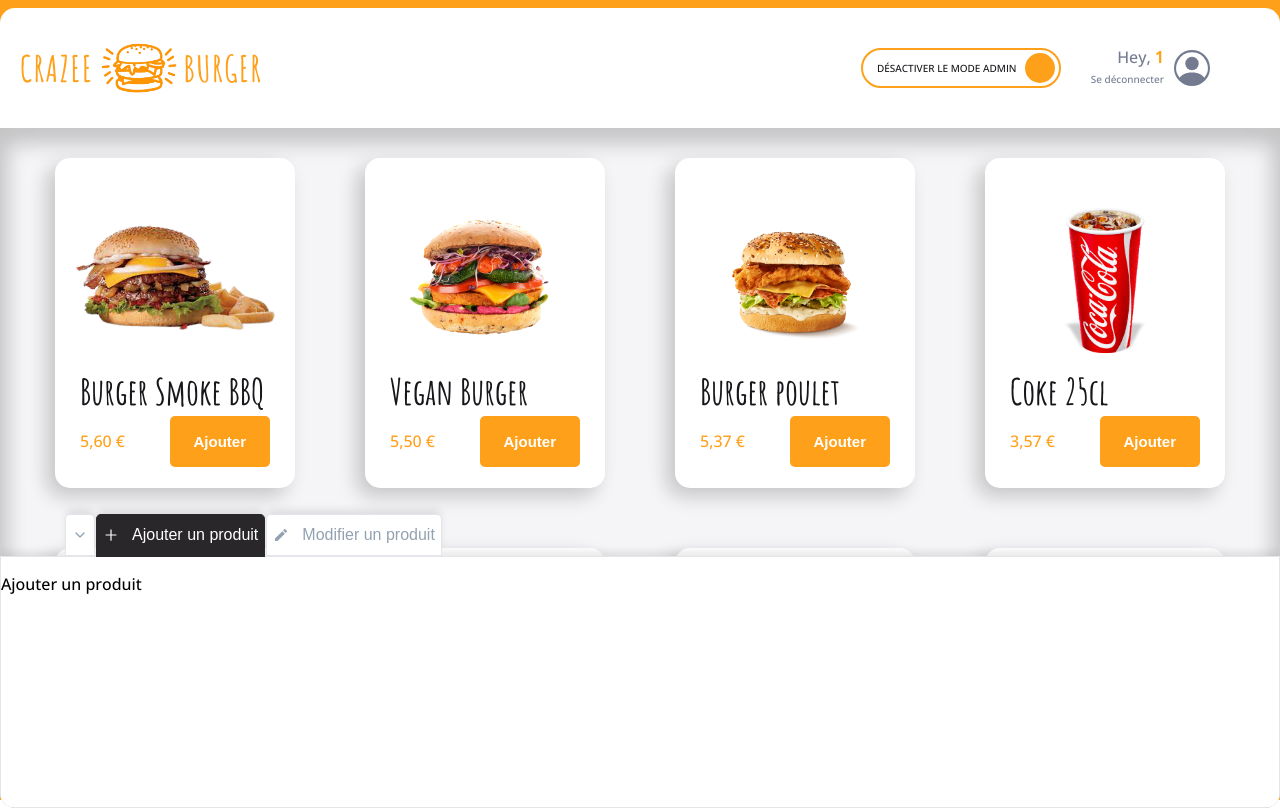
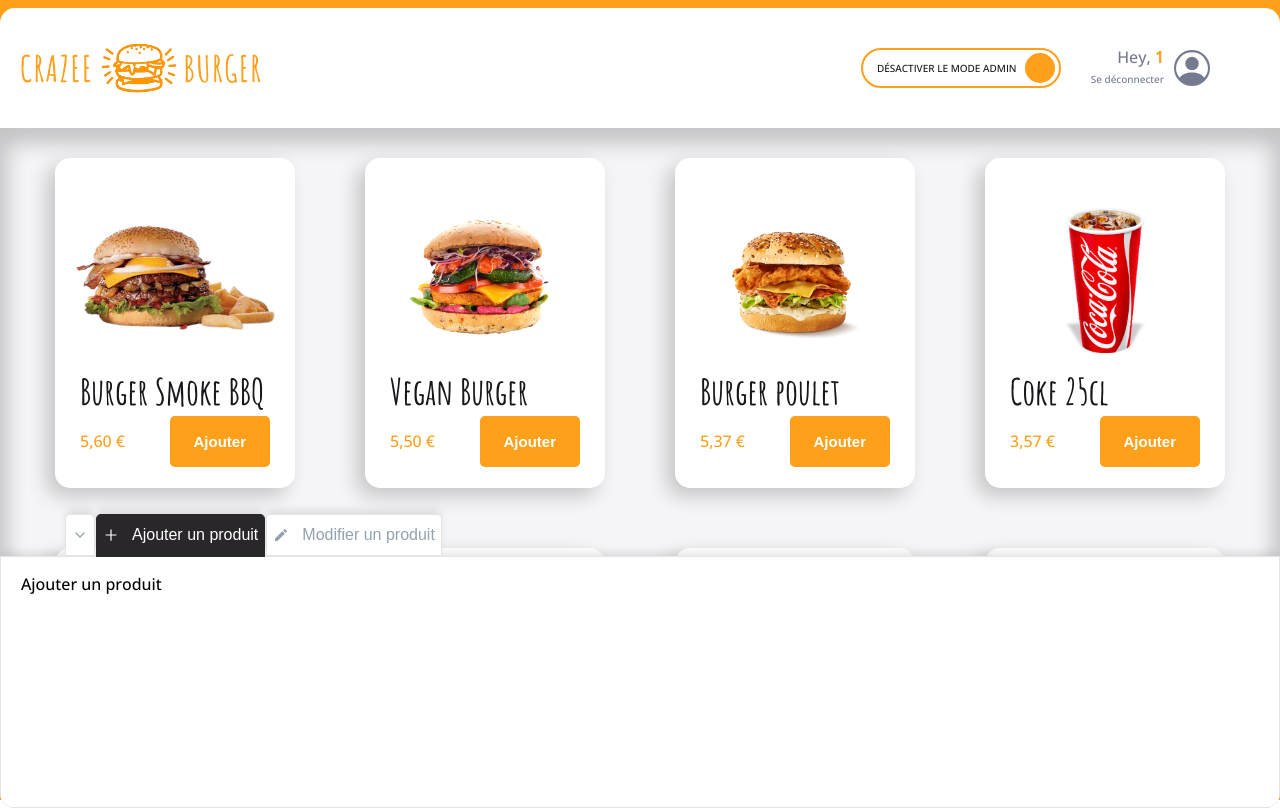
Before and after one commit to RomiMatei/crazee-burger, a React (Create React App) app: page /order/1 in a window 1280 px wide. Built offline with nearby package versions, Linux system fonts and the light colour scheme; grey boxes are pictures that could not be loaded.

Commit message:
♻️ F07: ADMIN > implement more scalable solution (2e implementation)

```diff
--- a/src/components/pages/order/Main/Admin/AdminPanel.js
+++ b/src/components/pages/order/Main/Admin/AdminPanel.js
@@ -4,12 +4,12 @@
 import { useContext } from 'react';
 
 export default function AdminPanel() {
-  const { isAddSelected, isEditSelected } = useContext(OrderContext);
+  const { currentTabSelected } = useContext(OrderContext);
 
   return (
     <AdminPanelStyled>
-      {isAddSelected && <p>Ajouter un produit</p>}
-      {isEditSelected && <p>Modifier un produit</p>}
+      {currentTabSelected === 'add' && <p>Ajouter un produit</p>}
+      {currentTabSelected === 'edit' && <p>Modifier un produit</p>}
     </AdminPanelStyled>
   );
 }
@@ -19,4 +19,8 @@
   border: 1px solid ${theme.colors.greyLight};
   box-shadow: ${theme.shadows.subtle};
   height: 250px;
+
+  p {
+    padding: 0 20px;
+  }
 `;
--- a/src/components/pages/order/Main/Admin/AdminTabs.js
+++ b/src/components/pages/order/Main/Admin/AdminTabs.js
@@ -8,29 +8,12 @@
 import { useContext } from 'react';
 
 export default function AdminTabs() {
-  const {
-    isCollapsed,
-    setIsCollapsed,
-    isAddSelected,
-    setIsAddSelected,
-    isEditSelected,
-    setIsEditSelected
-  } = useContext(OrderContext);
+  const { isCollapsed, setIsCollapsed, currentTabSelected, setCurrentTabSelected } =
+    useContext(OrderContext);
 
-  const handleClick = () => {
-    setIsCollapsed(!isCollapsed);
-  };
-
-  const handleAddClick = () => {
-    setIsCollapsed(false);
-    setIsAddSelected(true);
-    setIsEditSelected(false);
-  };
-
-  const handleEditClick = () => {
-    setIsCollapsed(false);
-    setIsEditSelected(true);
-    setIsAddSelected(false);
+  const selectTab = (tabSelected) => {
+    setIsCollapsed(false); // tu m'ouvres le pannel
+    setCurrentTabSelected(tabSelected);
   };
 
   return (
@@ -38,20 +21,20 @@
       <Tab
         label=""
         Icon={isCollapsed ? <FiChevronUp /> : <FiChevronDown />}
-        onClick={handleClick}
+        onClick={() => setIsCollapsed(!isCollapsed)}
         className={isCollapsed ? 'is-active' : ''}
       />
       <Tab
         label="Ajouter un produit"
         Icon={<AiOutlinePlus />}
-        onClick={handleAddClick}
-        className={isAddSelected ? 'is-active' : ''}
+        onClick={() => selectTab('add')}
+        className={currentTabSelected === 'add' ? 'is-active' : ''}
       />
       <Tab
         label="Modifier un produit"
         Icon={<MdModeEditOutline />}
-        onClick={handleEditClick}
-        className={isEditSelected ? 'is-active' : ''}
+        onClick={() => selectTab('edit')}
+        className={currentTabSelected === 'edit' ? 'is-active' : ''}
       />
     </AdminTabsStyled>
   );
--- a/src/components/pages/order/OrderPage.js
+++ b/src/components/pages/order/OrderPage.js
@@ -1,4 +1,3 @@
-import React from 'react';
 import styled from 'styled-components';
 import Navbar from './Navbar/Navbar';
 import Main from './Main/Main';
@@ -10,8 +9,7 @@
   // state
   const [isModeAdmin, setIsModeAdmin] = useState(true);
   const [isCollapsed, setIsCollapsed] = useState(false);
-  const [isAddSelected, setIsAddSelected] = useState(true);
-  const [isEditSelected, setIsEditSelected] = useState(false);
+  const [currentTabSelected, setCurrentTabSelected] = useState('add');
 
   // comportements
   const orderContextValue = {
@@ -19,10 +17,8 @@
     setIsModeAdmin,
     isCollapsed,
     setIsCollapsed,
-    isAddSelected,
-    setIsAddSelected,
-    isEditSelected,
-    setIsEditSelected
+    currentTabSelected,
+    setCurrentTabSelected
   };
 
   //affichage
--- a/src/context/OrderContext.js
+++ b/src/context/OrderContext.js
@@ -7,9 +7,6 @@
   isCollapsed: false,
   setIsCollapsed: () => {},
 
-  isAddSelected: false,
-  setIsAddSelected: () => {},
-
-  isEditSelected: false,
-  setIsEditSelected: () => {}
+  currentTabSelected: false,
+  setCurrentTabSelected: () => {}
 });
```
